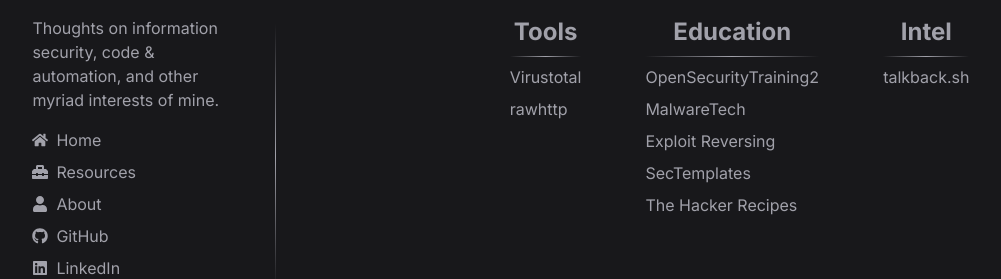
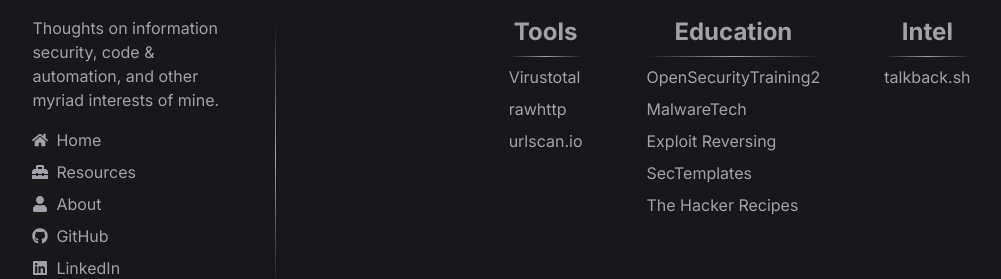
Before and after one commit to mattcbarrett/mattcbarrett.github.io, a Next.js app: page /resources in a window 1280 px wide. Shown: the top 279 px of the page, without its empty margins (86-1087 px from the left). Built offline with nearby package versions, Linux system fonts and the light colour scheme.

Commit message:
link update

```diff
--- a/app/resources/page.tsx
+++ b/app/resources/page.tsx
@@ -19,6 +19,9 @@
           </Link>
           <Link href="https://rawhttp.com/" className="hover:text-lime-400">
             rawhttp
+          </Link>
+          <Link href="https://urlscan.io/" className="hover:text-lime-400">
+            urlscan.io
           </Link>
         </div>
 
```
